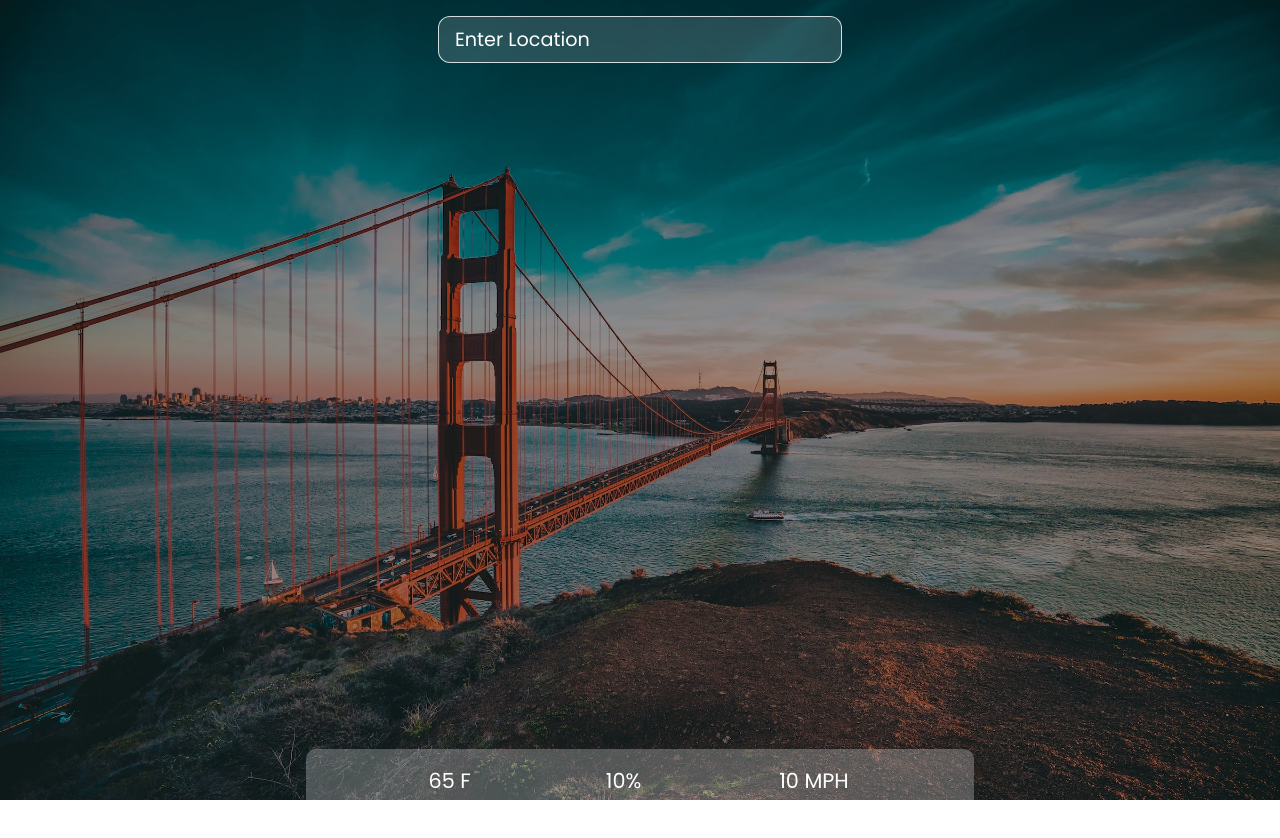
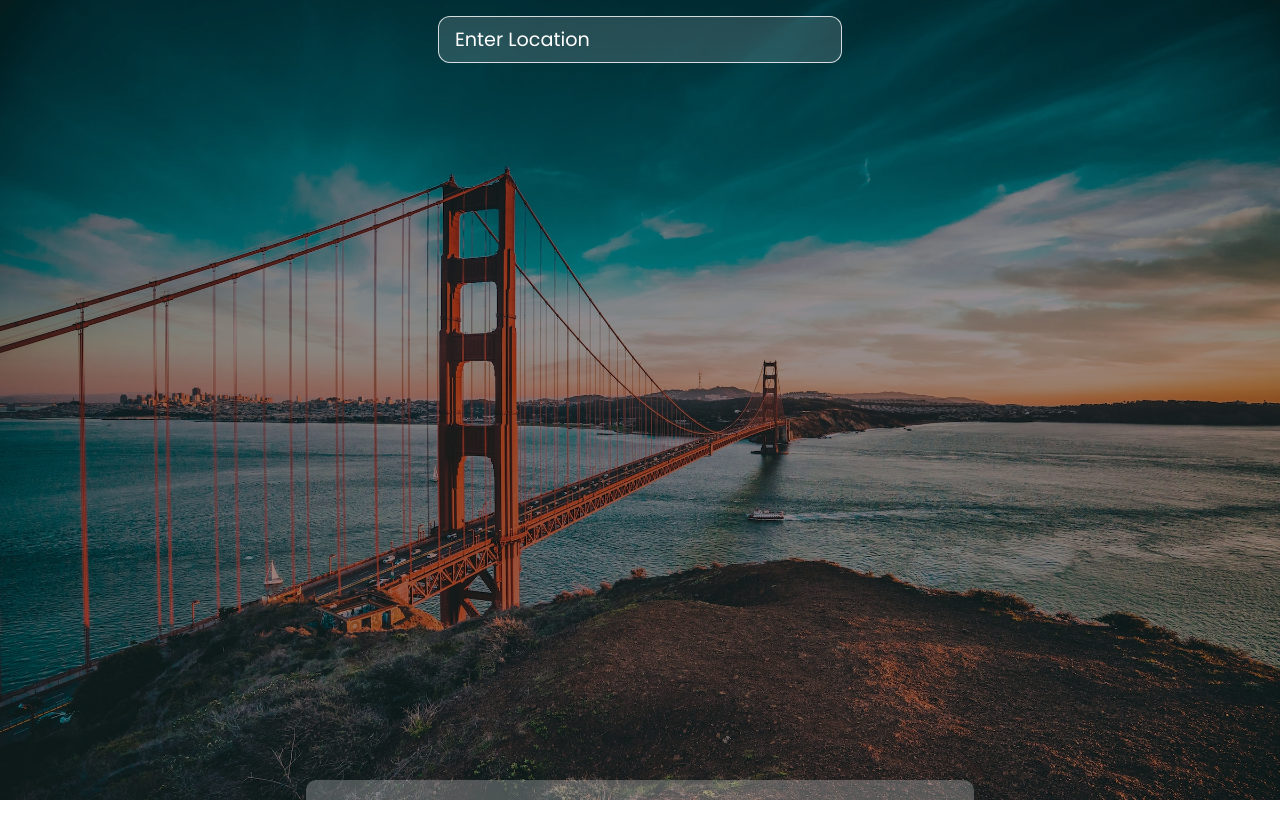
Before and after one commit to koller-m/weather-app-react, a React (Create React App) app: page / in a window 1280 px wide. Shown: the top 838 px of the page. Built offline with nearby package versions, Linux system fonts and the light colour scheme.

Commit message:
Request and display detailed weather data

```diff
--- a/src/App.js
+++ b/src/App.js
@@ -6,6 +6,9 @@ function App() {
   const [cityName, setCityName] = useState('')
   const [temp, setTemp] = useState('')
   const [forecast, setForecast] = useState('')
+  const [feelsLike, setFeelsLike] = useState('')
+  const [humidity, setHumidity] = useState('')
+  const [wind, setWind] = useState('')
   const [show, setShow] = useState(false)
 
   const cityURL = `http://dataservice.accuweather.com/locations/v1/cities/search?apikey=HhZNFDQE6xUAxBSeWc9AsUGTlPSqsb1e&q=${location}`
@@ -22,9 +25,12 @@ function App() {
     const cityData = cityResponse.data[0]
     setCityName(cityData.EnglishName)
     const cityID = cityData.Key
-    const weatherData = await axios.get(`http://dataservice.accuweather.com/currentconditions/v1/${cityID}?apikey=HhZNFDQE6xUAxBSeWc9AsUGTlPSqsb1e`)
+    const weatherData = await axios.get(`http://dataservice.accuweather.com/currentconditions/v1/${cityID}?apikey=HhZNFDQE6xUAxBSeWc9AsUGTlPSqsb1e&details=true`)
     setTemp(weatherData.data[0].Temperature.Imperial.Value)
+    setFeelsLike(weatherData.data[0].RealFeelTemperature.Imperial.Value)
     setForecast(weatherData.data[0].WeatherText)
+    setHumidity(weatherData.data[0].RelativeHumidity)
+    setWind(weatherData.data[0].WindGust.Speed.Imperial.Value)
     setLocation('')
   }
 
@@ -55,15 +61,15 @@ function App() {
         </div>
         <div className="bottom">
           <div className="feels">
-            <p>65 F</p>
+            <p>{feelsLike} {show && <span>°F</span>}</p>
             <p>Feels like</p>
           </div>
           <div className="humidity">
-            <p>10%</p>
+            <p>{humidity}{show && <span>%</span>}</p>
             <p>Humidity</p>
           </div>
           <div className="wind">
-            <p>10 MPH</p>
+            <p>{wind} {show && <span>MPH</span>}</p>
             <p>Wind Speed</p>
           </div>
         </div>
```
